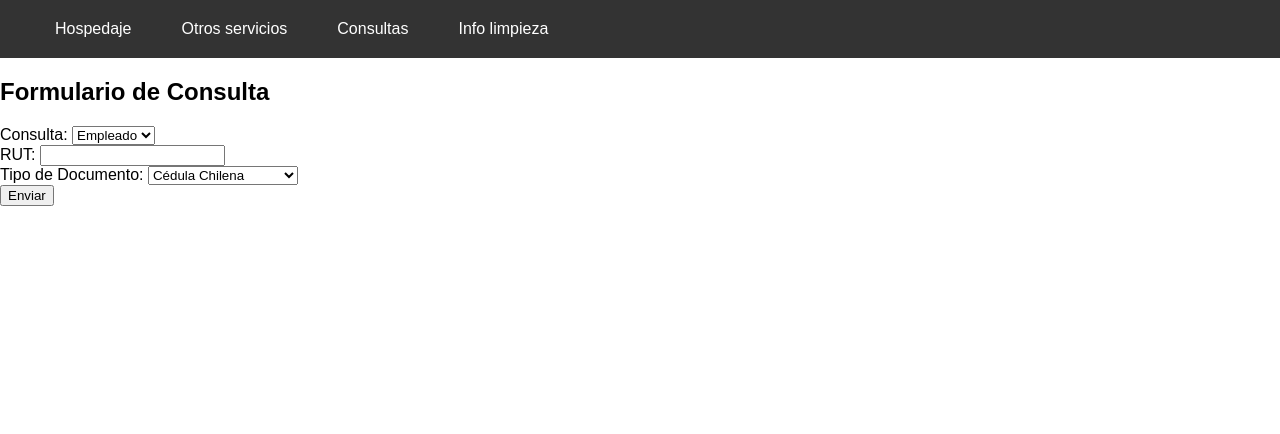
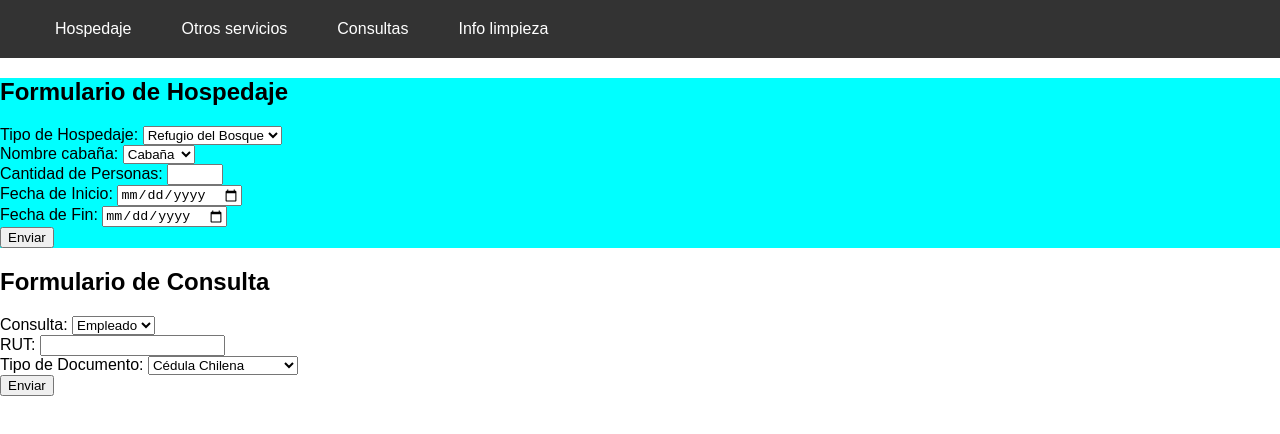
Before and after one commit to Karantooo/cabanias_bd, a plain HTML site: page frontend/index.html in a window 1280 px wide. Drawn offline with Linux system fonts and the light colour scheme.

Commit message:
feat: se añade la seccion de hospedaje

```diff
--- a/frontend/index.html
+++ b/frontend/index.html
@@ -17,7 +17,43 @@
     </nav>
 
     <section id="hospedaje">
+        <h2>Formulario de Hospedaje</h2>
+        <form action="#" method="post">
+            <div class="form-group">
+                <label for="tipo-hospedaje">Tipo de Hospedaje:</label>
+                <select name="tipo-hospedaje" id="tipo-hospedaje">
+                    <option value="Refugio del Bosque">Refugio del Bosque</option>
+                    <option value="Refugio del Sol">Refugio del Sol</option>
+                    <option value="Refugio del Agua">Refugio del Agua</option>
+                    <option value="Refugio de la Tierra">Refugio de la Tierra</option>
 
+                </select>
+            </div>
+
+            <div class="form-group" id="nombre_cabaña">
+                <label for="nombre_hospedaje">Nombre cabaña:</label>
+
+                <select name="nombre_cabaña" >
+                    <option value="cabaña">Cabaña</option>
+                    <option value="tinaja">Tinaja</option>
+                    <option value="quincho">Quincho</option>
+                </select>
+            </div>
+
+            <div class="form-group">
+                <label for="cantidad-personas">Cantidad de Personas:</label>
+                <input type="number" id="cantidad-personas" name="cantidad-personas" min="1" max="10" required>
+            </div>
+            <div class="form-group">
+                <label for="fecha-inicio">Fecha de Inicio:</label>
+                <input type="date" id="fecha-inicio" name="fecha-inicio" required>
+            </div>
+            <div class="form-group">
+                <label for="fecha-fin">Fecha de Fin:</label>
+                <input type="date" id="fecha-fin" name="fecha-fin" required>
+            </div>
+            <button type="submit">Enviar</button>
+        </form>
     </section>
 
     <section id="servicios">
@@ -55,5 +91,7 @@
     <section id="limpieza">
 
     </section>
+
+    <script src="./js/app.js"></script>
 </body>
 </html>
--- /dev/null
+++ b/frontend/js/app.js
@@ -0,0 +1,13 @@
+// script.js
+document.addEventListener('DOMContentLoaded', function() {
+    const consultasSelect = document.getElementById('tipo-hospedaje');
+    const conditionalMenuItem = document.getElementById('nombre_cabaña');
+
+    consultasSelect.addEventListener('change', function() {
+        if (consultasSelect.value == 'cabaña') {
+            conditionalMenuItem.style.display = 'block';
+        } else {
+            conditionalMenuItem.style.display = 'none';
+        }
+    });
+});
```
